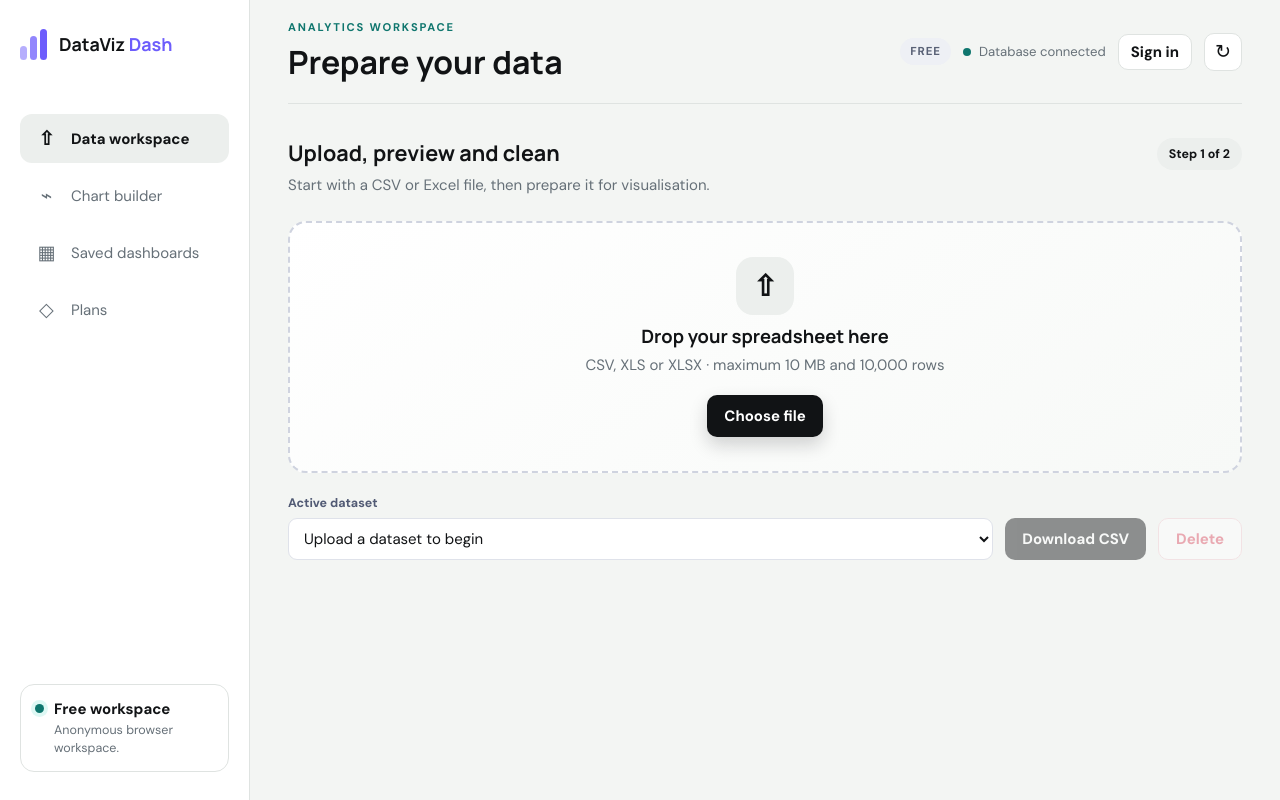
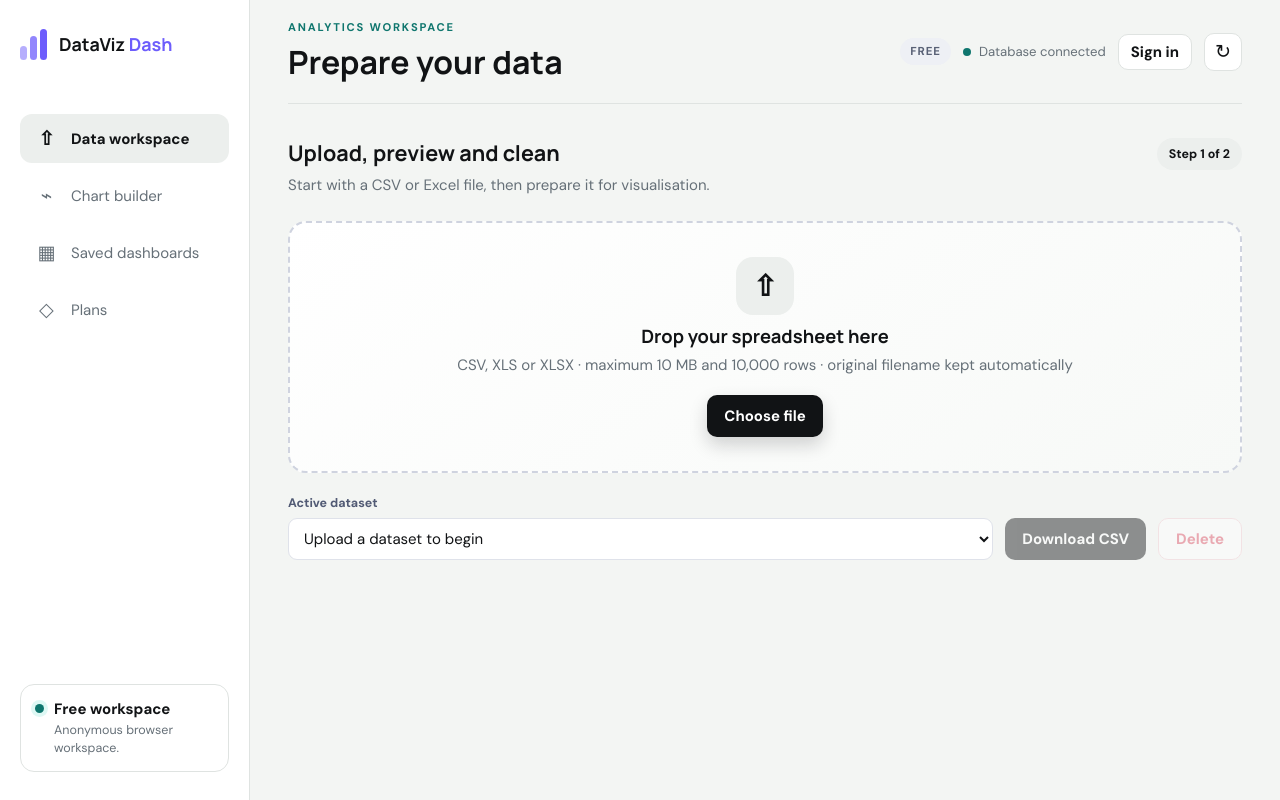
Before and after one commit to Naman794/DataViz-Dash, a Flask app: page /app in a window 1280 px wide. Run offline with Flask 3, Linux system fonts and the light colour scheme; data that the repository does not hold is empty.

Commit message:
Clarify automatic filename handling

```diff
--- a/templates/workspace.html
+++ b/templates/workspace.html
@@ -94,7 +94,7 @@
           <input id="file-input" type="file" accept=".csv,.xls,.xlsx" hidden>
           <div class="upload-icon" aria-hidden="true">⇧</div>
           <h3>Drop your spreadsheet here</h3>
-          <p>CSV, XLS or XLSX · maximum {{ max_upload_mb }} MB and {{ "{:,}".format(max_dataset_rows) }} rows</p>
+          <p>CSV, XLS or XLSX · maximum {{ max_upload_mb }} MB and {{ "{:,}".format(max_dataset_rows) }} rows · original filename kept automatically</p>
           <button class="button primary" id="choose-file-button">Choose file</button>
           <div class="upload-progress hidden" id="upload-progress"><span></span></div>
         </div>
```
